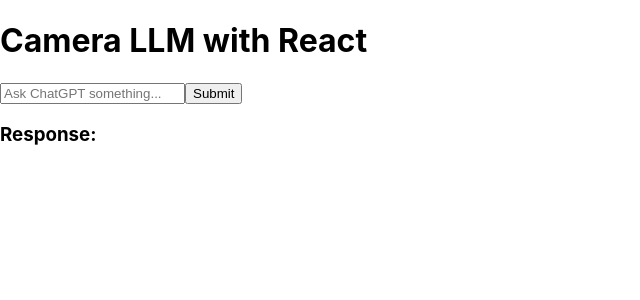
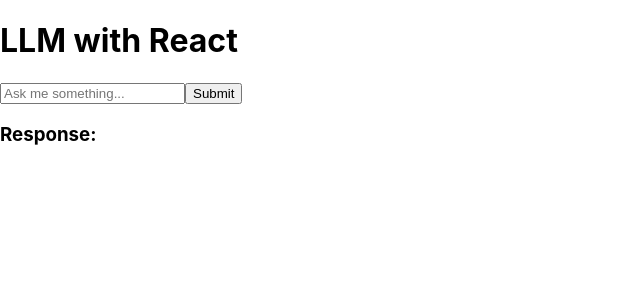
Before and after one commit to DevChristianMorris/Camera-LLM-Detector, a React (Create React App) app in the folder camera-llm-detector-react-app/: page / in a window 1280 px wide. Shown: the top 300 px of the page, without its empty margins (0-640 px from the left). Built offline with nearby package versions, Linux system fonts and the light colour scheme.

Commit message:
updated wording

```diff
--- a/camera-llm-detector-react-app/src/App.js
+++ b/camera-llm-detector-react-app/src/App.js
@@ -5,7 +5,7 @@ function App() {
   return (
     <div className="App">
       <header className="App-header">
-        <h1>Camera LLM with React</h1>
+        <h1>LLM with React</h1>
         <ChatGPTComponent />
       </header>
     </div>
--- a/camera-llm-detector-react-app/src/ChatGPTComponent.js
+++ b/camera-llm-detector-react-app/src/ChatGPTComponent.js
@@ -33,7 +33,7 @@ const ChatGPTComponent = () => {
           type="text"
           value={input}
           onChange={(e) => setInput(e.target.value)}
-          placeholder="Ask ChatGPT something..."
+          placeholder="Ask me something..."
         />
         <button type="submit">Submit</button>
       </form>
```
